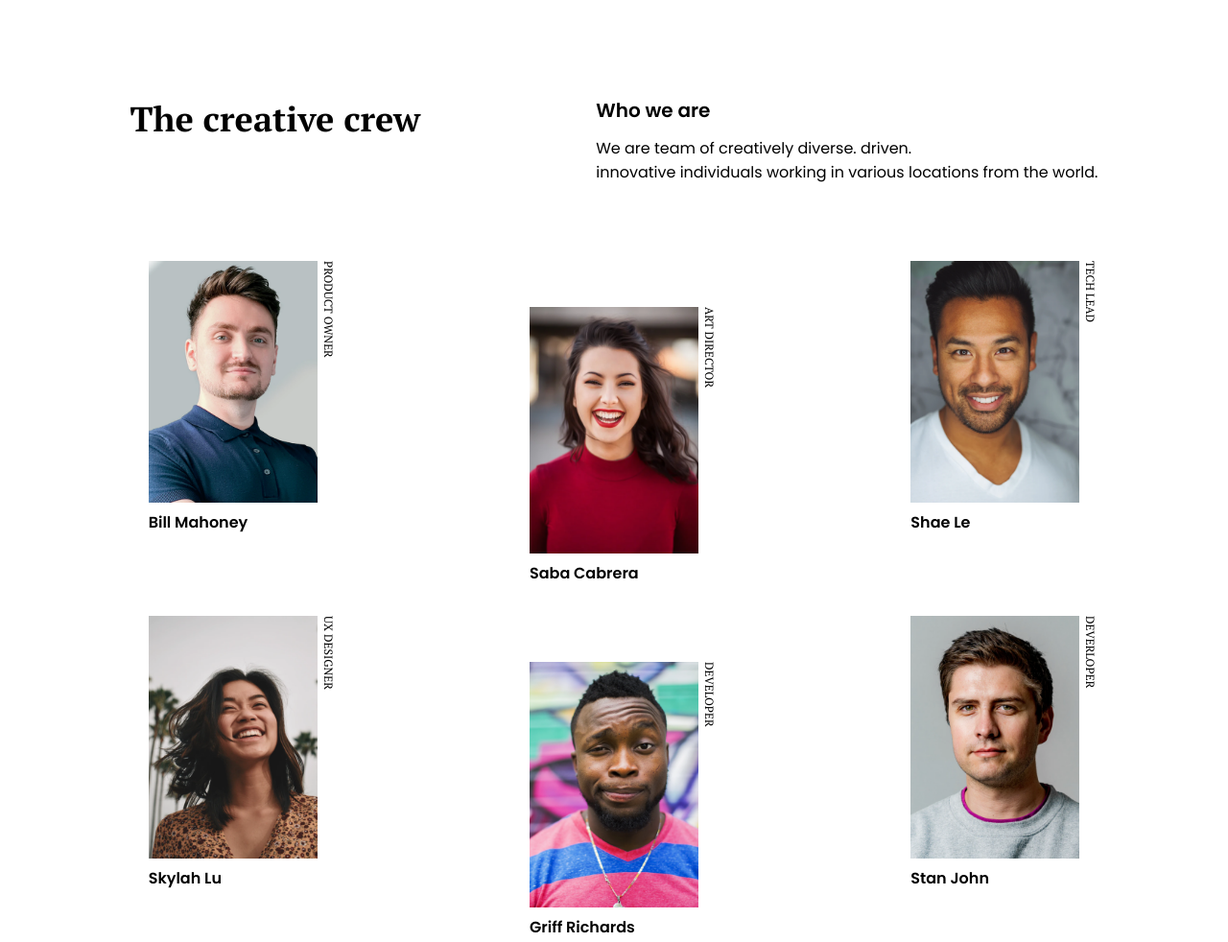
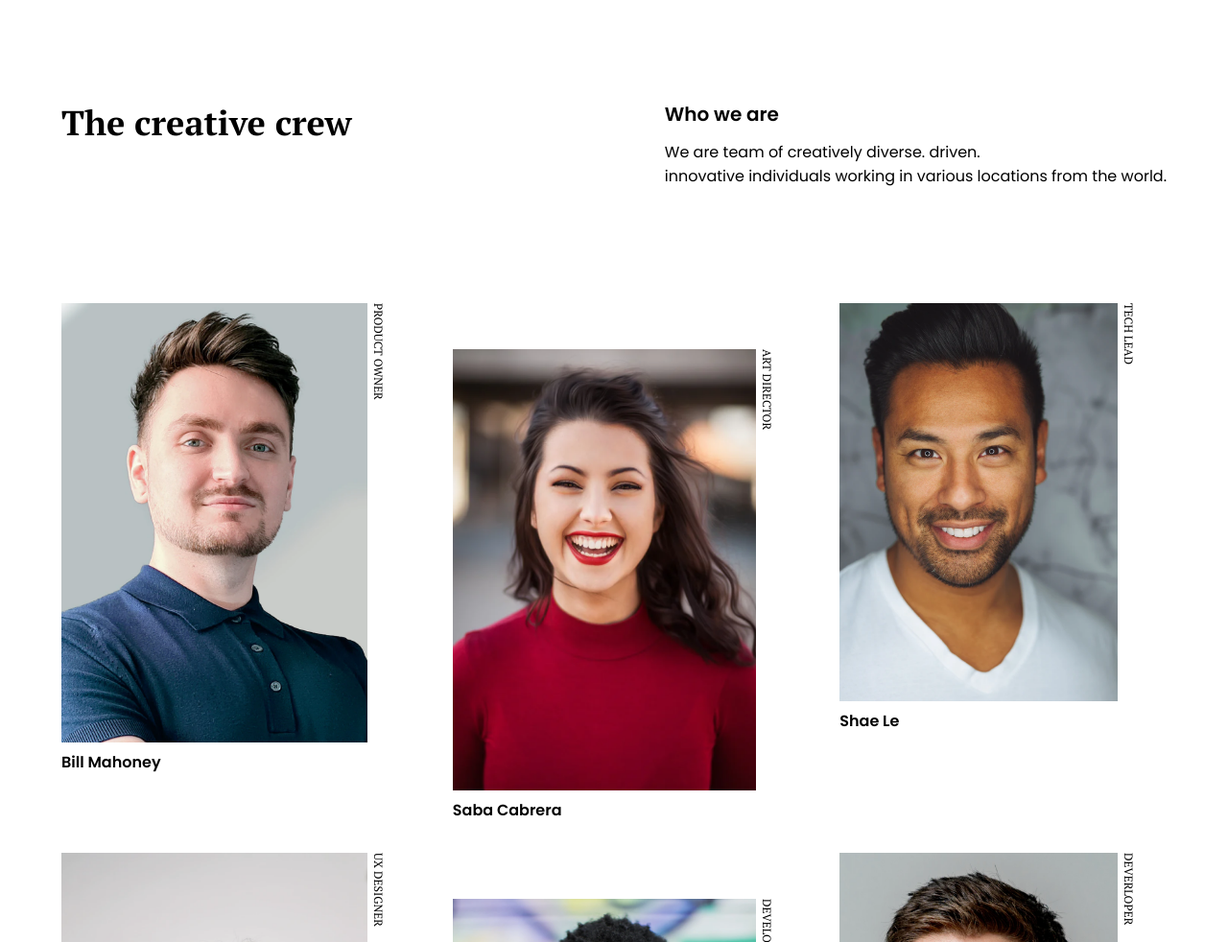
Before and after one commit to WillianIgorDeveloper/My-team-page-devChallenges, a plain HTML site: page index.html in a window 1280 px wide. Shown: the top 982 px of the page at 96% size. Drawn offline with Linux system fonts and the light colour scheme.

Commit message:
Responsive adjusts

```diff
--- a/assets/stylesheet/global.css
+++ b/assets/stylesheet/global.css
@@ -20,6 +20,9 @@
 
 
 /*========== Global ==========*/
+html {
+    scroll-behavior: smooth;
+}
 * {
     margin: 0;
     padding: 0;
@@ -41,50 +44,51 @@ img {
 
 
 
-/*========== Main ==========*/
-main {
-    flex: 1;
-}
-main .text-container h1 {
+/*========== Header ==========*/
+header h1 {
     font-family: 'PT Serif', serif;
     font-weight: 700;
     font-size: 2.25rem;
     margin: 2.5rem 0;
 }
-main .subtext-container {
+header div {
     display: flex;
     flex-direction: column;
     gap: 0.75rem;
 }
-main .subtext-container h2 {
+header div h2 {
     font-family: 'Poppins', sans-serif;
     font-weight: 600;
     font-size: 1.25rem;
 }
-main .subtext-container p {
+header div p {
     font-family: 'Poppins', sans-serif;
     font-weight: 400;
     font-size: 1rem;
 }
 
 
-main .profile-card {
+/*========== Main ==========*/
+main {
+    flex: 1;
+}
+.card-container {
     display: grid;
     grid-template-columns: auto auto;
     justify-content: space-around;
     margin: 2.5rem 0;
     gap: 2rem;
 }
-main .profile-cards {
-    width: 11rem;
+.card {
+    width: 85%;
 }
-.profile-cards:nth-child(even) {
+.card:nth-child(even) {
     margin-top: 3rem;
 }
-main .profile-card-container {
+.card div {
     display: flex;
 }
-main .profile-card-container p {
+.card div p {
     writing-mode: vertical-rl;
     font-family: 'PT Serif', serif;
     font-weight: 400;
@@ -92,7 +96,7 @@ main .profile-card-container p {
     text-transform: uppercase;
     margin-left: 0.25rem;
 }
-main .profile-cards h3 {
+.card h3 {
     font-family: 'Poppins', sans-serif;
     font-weight: 600;
     font-size: 1rem;
@@ -113,45 +117,31 @@ footer p {
 
 
 /*====================
-    Screens smaller than 375px
-====================*/
-@media (max-width: 375px) {
-    main .profile-card {
-        grid-template-columns: auto;
-    }
-    .profile-cards:nth-child(even) {
-        margin-top: 0;
-    }
-}
-
-
-
-/*====================
     Screens bigger than 600px
 ====================*/
 @media (min-width: 600px) {
     body {
-        padding: 1.25rem;
+        padding: 1.50rem;
     }
-    .text-container {
+    header {
         display: flex;
-        justify-content: space-around;
-        gap: 2rem;
+        justify-content: space-between;
+        gap: 2.5rem;
         margin: 5rem 0;
     }
-    main .text-container h1 {
+    header h1 {
         margin: 0;
     }
-    main .profile-card {
+    .card-container {
         grid-template-columns: auto auto auto;
     }
-    .profile-cards:nth-child(even) {
+    .card:nth-child(even) {
         margin-top: 0;
     }
-    .profile-cards:nth-child(2) {
+    .card:nth-child(2) {
         padding-top: 3rem;
     }
-    .profile-cards:nth-child(5) {
+    .card:nth-child(5) {
         margin-top: 3rem;
     }
 }
--- a/index.html
+++ b/index.html
@@ -16,55 +16,55 @@
 
     <!--========== Guide ==========-->
     <link rel="shortcut icon" href="assets/icons/devchallenges.png" type="image/x-icon">
-    <title>My Team Page</title>
+    <title>My Team Page - devChallenges</title>
   </head>
   <body>
+    <header>
+      <h1>The creative crew</h1>
+      <div>
+        <h2>Who we are</h2>
+        <p>We are team of creatively diverse.  driven.<br>innovative individuals working in various locations from the world.</p>
+      </div>
+    </header>
     <main>
-      <div class="text-container">
-        <h1>The creative crew</h1>
-        <div class="subtext-container">
-          <h2>Who we are</h2>
-          <p>We are team of creatively diverse.  driven.<br>innovative individuals working in various locations from the world.</p>
-        </div>
-      </div>
-      <div class="profile-card">
-        <div class="profile-cards">
-          <div class="profile-card-container">
+      <div class="card-container">
+        <div class="card">
+          <div>
             <img src="assets/img/photo1.png" alt="Bill Mahoney - profile">
             <p>Product owner</p>
           </div>
           <h3>Bill Mahoney</h3>
         </div>
-        <div class="profile-cards">
-          <div class="profile-card-container">
+        <div class="card">
+          <div>
             <img src="assets/img/photo2.png" alt="Saba Cabrera - profile">
             <p>Art director</p>
           </div>
           <h3>Saba Cabrera</h3>
         </div>
-        <div class="profile-cards">
-          <div class="profile-card-container">
+        <div class="card">
+          <div>
             <img src="assets/img/photo3.png" alt="Shae Le - profile">
             <p>Tech Lead</p>
           </div>
           <h3>Shae Le</h3>
         </div>
-        <div class="profile-cards">
-          <div class="profile-card-container">
+        <div class="card">
+          <div>
             <img src="assets/img/photo4.png" alt="Skylah Lu - profile">
             <p>UX Designer</p>
           </div>
           <h3>Skylah Lu</h3>
         </div>
-        <div class="profile-cards">
-          <div class="profile-card-container">
+        <div class="card">
+          <div>
             <img src="assets/img/photo5.png" alt="Griff Richards - profile">
             <p>Developer</p>
           </div>
           <h3>Griff Richards</h3>
         </div>
-        <div class="profile-cards">
-          <div class="profile-card-container">
+        <div class="card">
+          <div>
             <img src="assets/img/photo6.png" alt="Stan John - profile">
             <p>Deverloper</p>
           </div>
```
